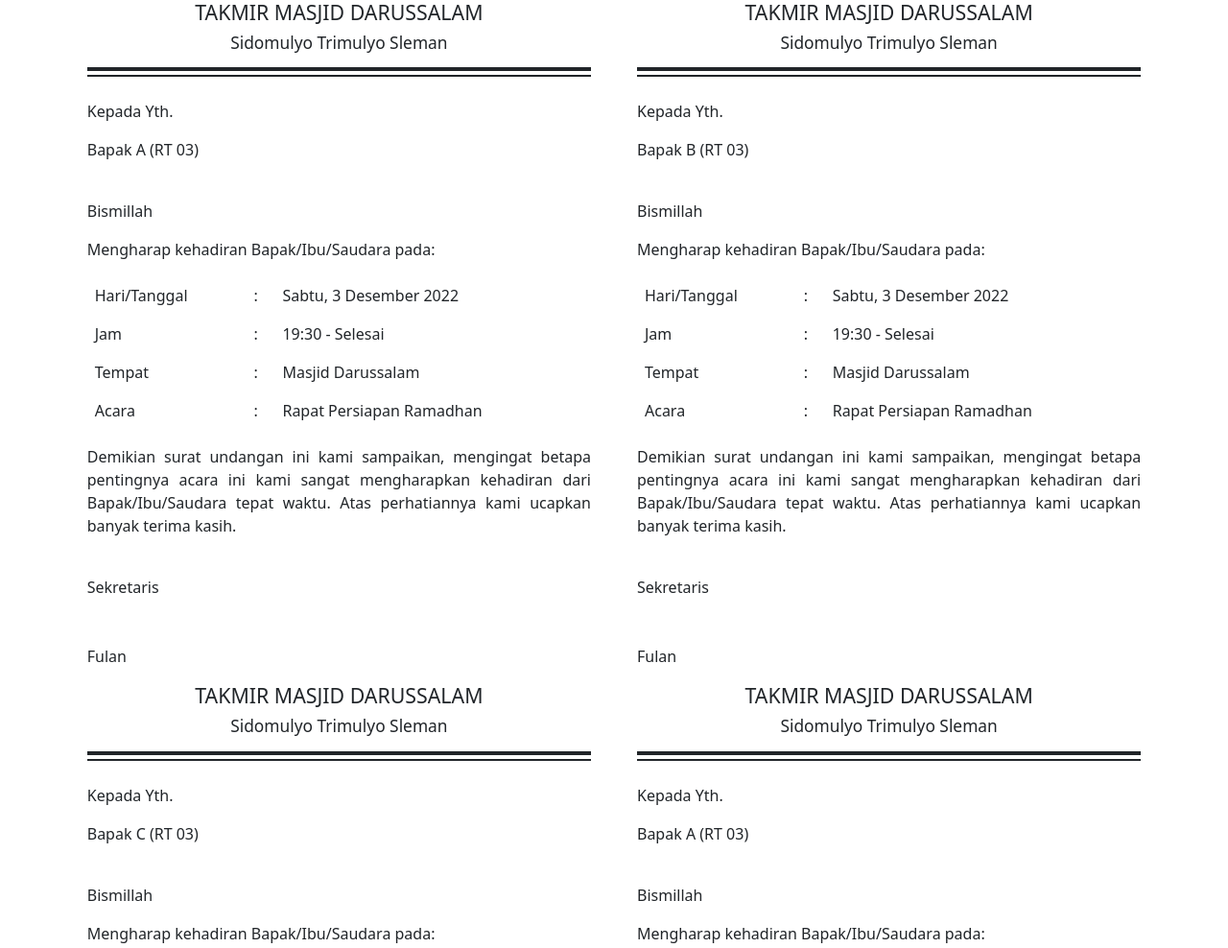
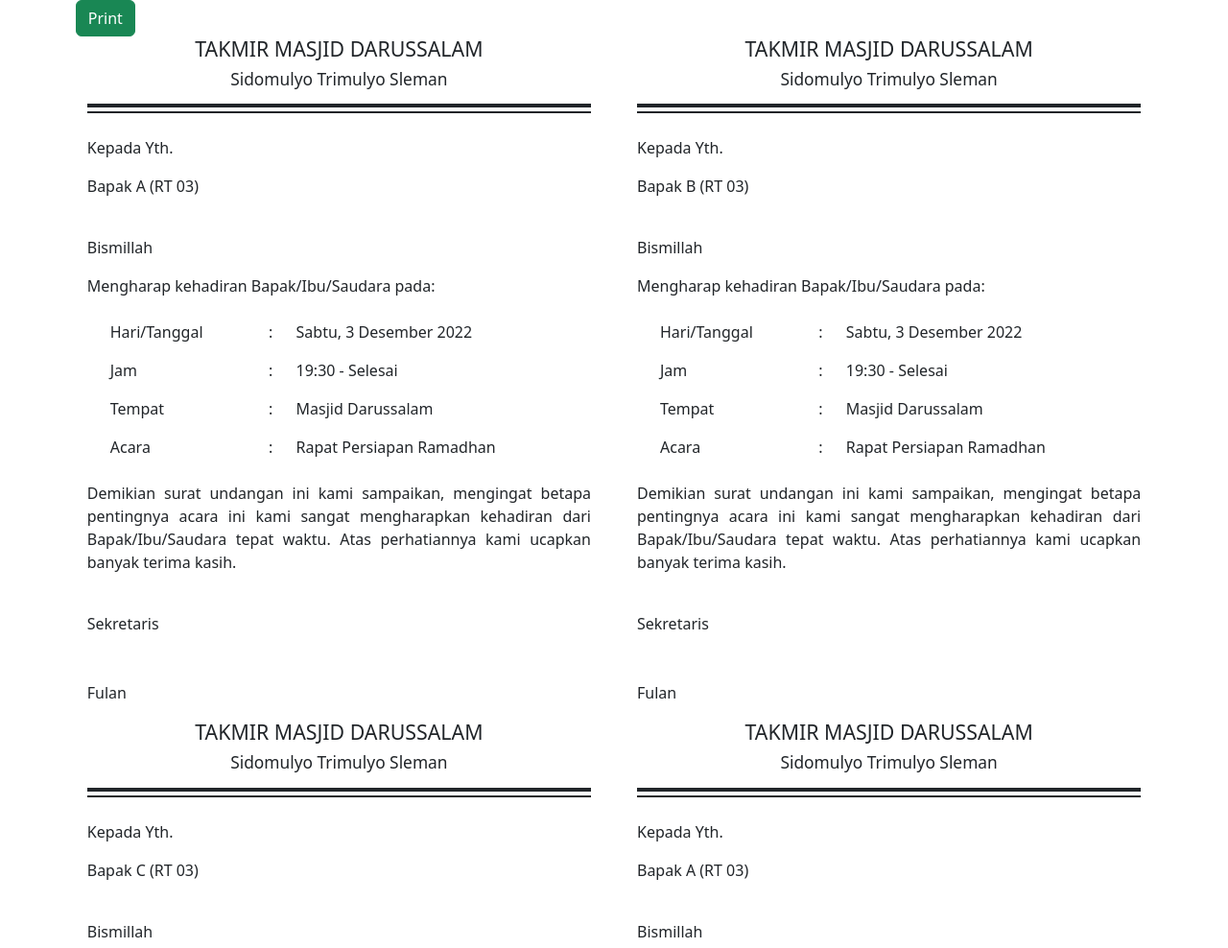
Before and after one commit to andrarstn/dynamic-invitation-card, a plain HTML site: page index.html in a window 1280 px wide. Shown: the top 988 px of the page at 96% size. Drawn offline with nearby package versions, Linux system fonts and the light colour scheme.

Commit message:
Add Button Print

```diff
--- a/index.html
+++ b/index.html
@@ -45,6 +45,7 @@
       .printable {
         page-break-after: always;
         padding: 1cm;
+        display: block;
       }
       .no_print {
         display: none;
@@ -52,6 +53,9 @@
     </style>
   </head>
   <body class="paper">
+    <button onclick="window.print()" class="btn btn-success no_print">
+      Print
+    </button>
     <div class="row" id="invitation">
       <!-- <div class="col-6">
           <div class="container">
@@ -160,22 +164,22 @@
                 <table class="table table-borderless">
                   <tbody>
                     <tr>
-                      <td>Hari/Tanggal</td>
+                      <td class="ps-4">Hari/Tanggal</td>
                       <td>:</td>
                       <td class="event-date">Rabu, 17 Desember 2022</td>
                     </tr>
                     <tr>
-                      <td>Jam</td>
+                      <td class="ps-4">Jam</td>
                       <td>:</td>
                       <td class="event-time">Ba'da Isya</td>
                     </tr>
                     <tr>
-                      <td>Tempat</td>
+                      <td class="ps-4">Tempat</td>
                       <td>:</td>
                       <td class="event-place">Masjid Darussalam</td>
                     </tr>
                     <tr>
-                      <td>Acara</td>
+                      <td class="ps-4">Acara</td>
                       <td>:</td>
                       <td class="event-agenda">Rapat Persiapan Ramadhan</td>
                     </tr>
@@ -223,7 +227,9 @@
           element.innerHTML = datas.secretary;
         });
 
-        window.print();
+        // setTimeout(() => {
+        //   window.print();
+        // }, 5000);
       };
     </script>
   </body>
```
